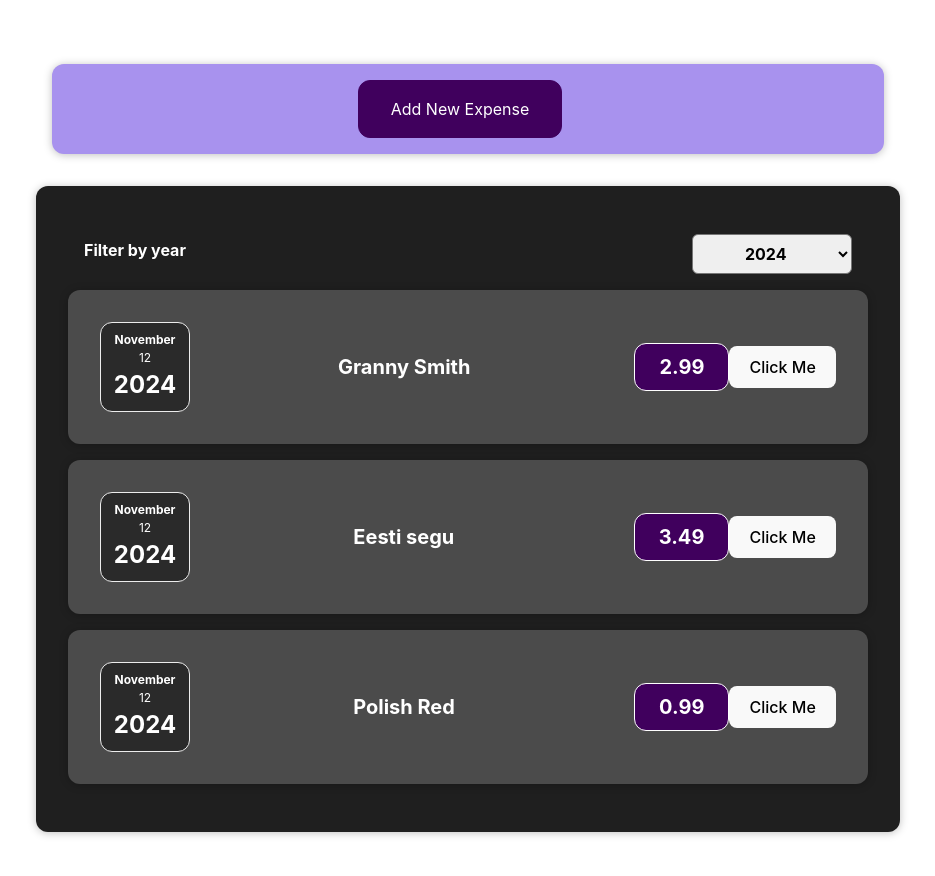
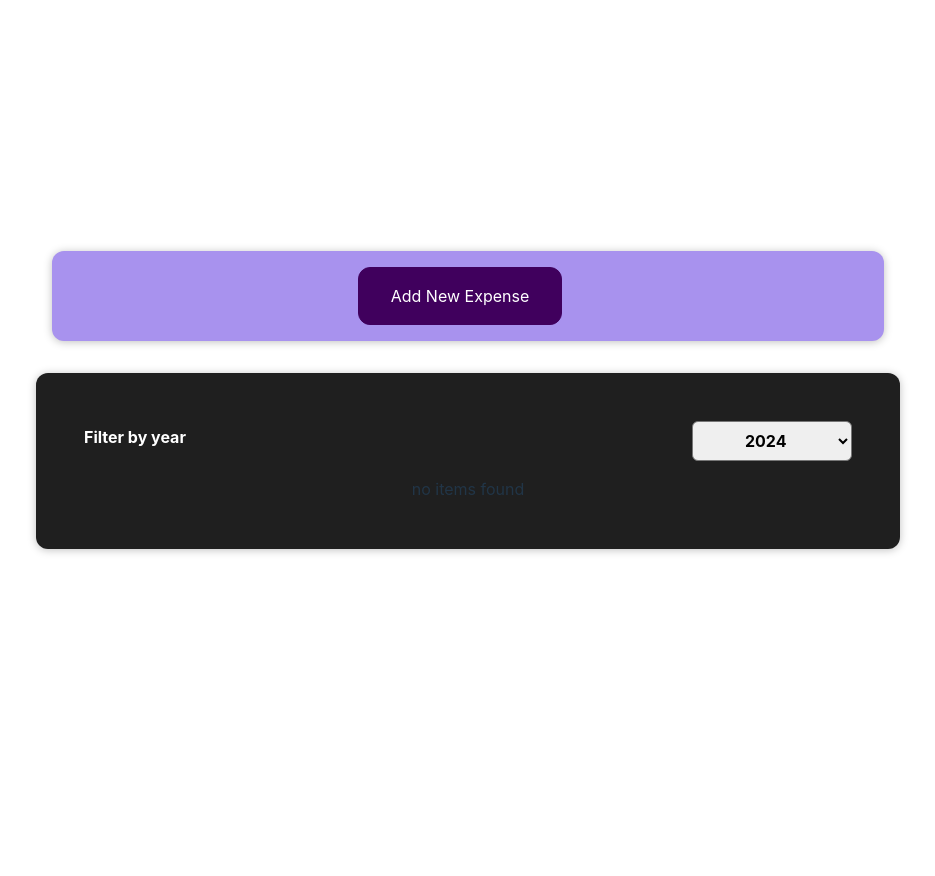
Before and after one commit to arturkeerd/React, a React (Vite) app: page / in a window 1280 px wide. Shown: the top 876 px of the page, without its empty margins (172-1107 px from the left). After the commit the page ends 800 px from the top, so only its background shows below. Built offline with nearby package versions, Linux system fonts and the light colour scheme.

Commit message:
12. Projekti täiendamine useEffect ja localStorage kasutamiseg

```diff
--- a/src/App.jsx
+++ b/src/App.jsx
@@ -1,4 +1,4 @@
-import { useState } from 'react'
+import { useState, useEffect } from 'react'
 import React from 'react'
 import Expenses from './components/Expenses/Expenses.jsx'
 import './App.css'
@@ -31,7 +31,15 @@ const DUMMY_EXPENSES = [
   }
 ]
 const App = () => {
-  const [expenses, setExpenses] = useState(DUMMY_EXPENSES)
+  const [expenses, setExpenses] = useState(() => {
+    const expensesFormLS = JSON.parse(localStorage.getItem('expenses'));
+    return expensesFormLS || [];
+  })
+  console.log(expenses)
+
+  useEffect(() => {
+    localStorage.setItem('expenses', JSON.stringify(expenses))
+  }, [expenses]);
 
   const addExpenseHandler = (expense) => {
     setExpenses((previousExpenses) => {
--- a/src/components/Expenses/ExpenseDate.jsx
+++ b/src/components/Expenses/ExpenseDate.jsx
@@ -1,9 +1,9 @@
 import './ExpenseDate.css'
 
 const ExpenseDate = (props) => {
-    const day = props.date.toLocaleString('en-US', { day: '2-digit' })
-    const month = props.date.toLocaleString('en-US', { month: 'long' })
-    const year = props.date.getFullYear()
+    const day = new Date(props).toLocaleString('en-US', { day: '2-digit' })
+    const month = new Date(props).toLocaleString('en-US', { month: 'long' })
+    const year = new Date(props).getFullYear()
 
     return (
         <div className='expense-date'>
--- a/src/components/Expenses/Expenses.jsx
+++ b/src/components/Expenses/Expenses.jsx
@@ -13,22 +13,23 @@ const Expenses = (props) => {
     console.log(`Year data in Expenses.jsx ${selectedYear}`);
   }
 
-  const filterExpenses=props.expenses.filter(expense =>
-    expense.date.getFullYear().toString()===filteredYear)
+  const filterExpenses = props.expenses.filter((expense) => {
+    return new Date(expense.date).getFullYear() == filteredYear
+  })
 
   props.expenses.map((expense) => {
     console.log(expense)
   })
 
-    return (
+  return (
     <Card className='expenses'>
       <ExpensesFilter selectedYear={filteredYear} onChangeFilter={filterChangeHandler} />
       {
-        filterExpenses.length>0?(filterExpenses.map((expense)=>(<ExpenseItem expenseData={expense} key={expense.id}/>)))
-        : (<p>no items found</p>)
+        filterExpenses.length > 0 ? (filterExpenses.map((expense) => (<ExpenseItem expenseData={expense} key={expense.id} />)))
+          : (<p>no items found</p>)
       }
     </Card>
-    )
+  )
 }
 
 
```
